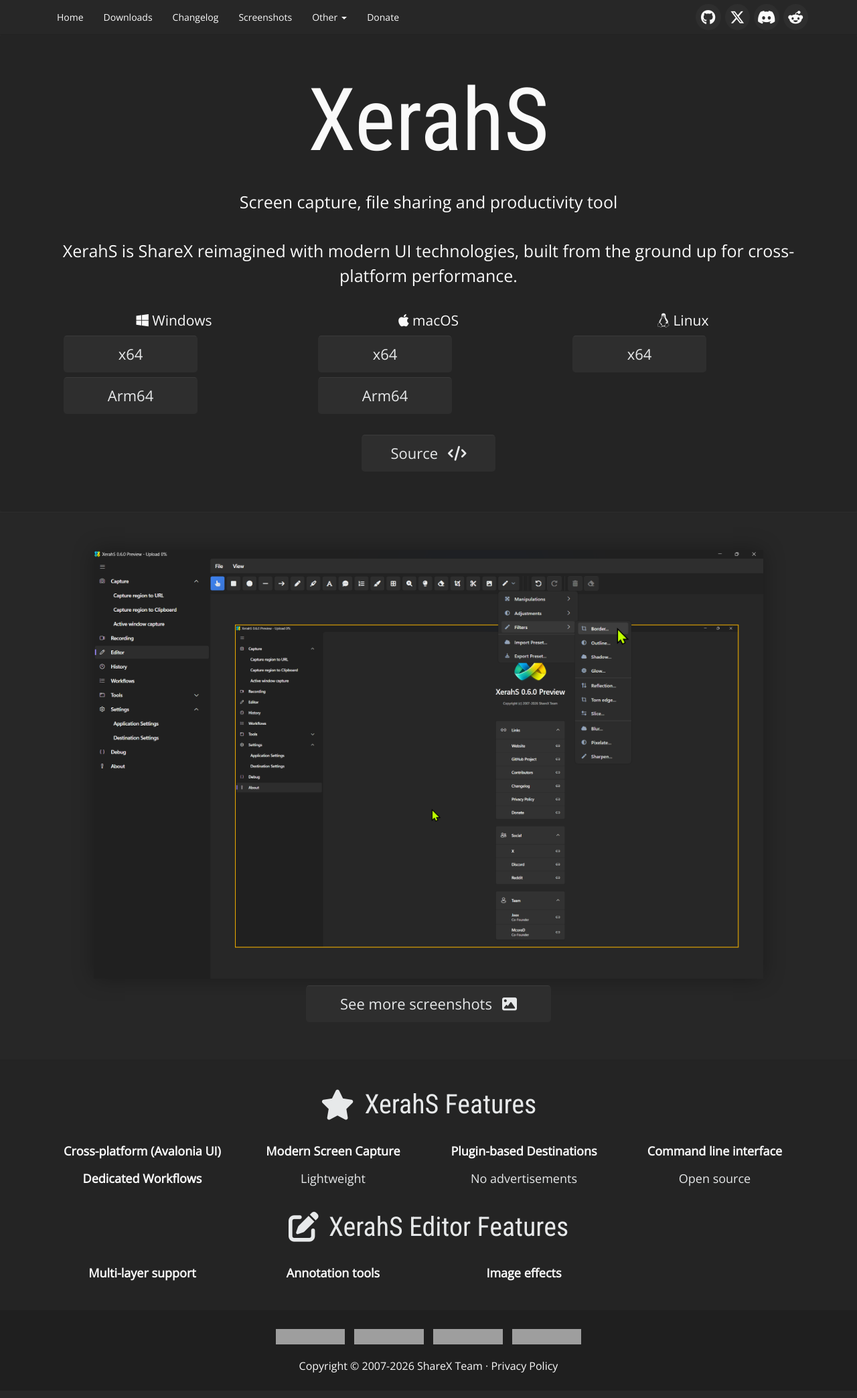
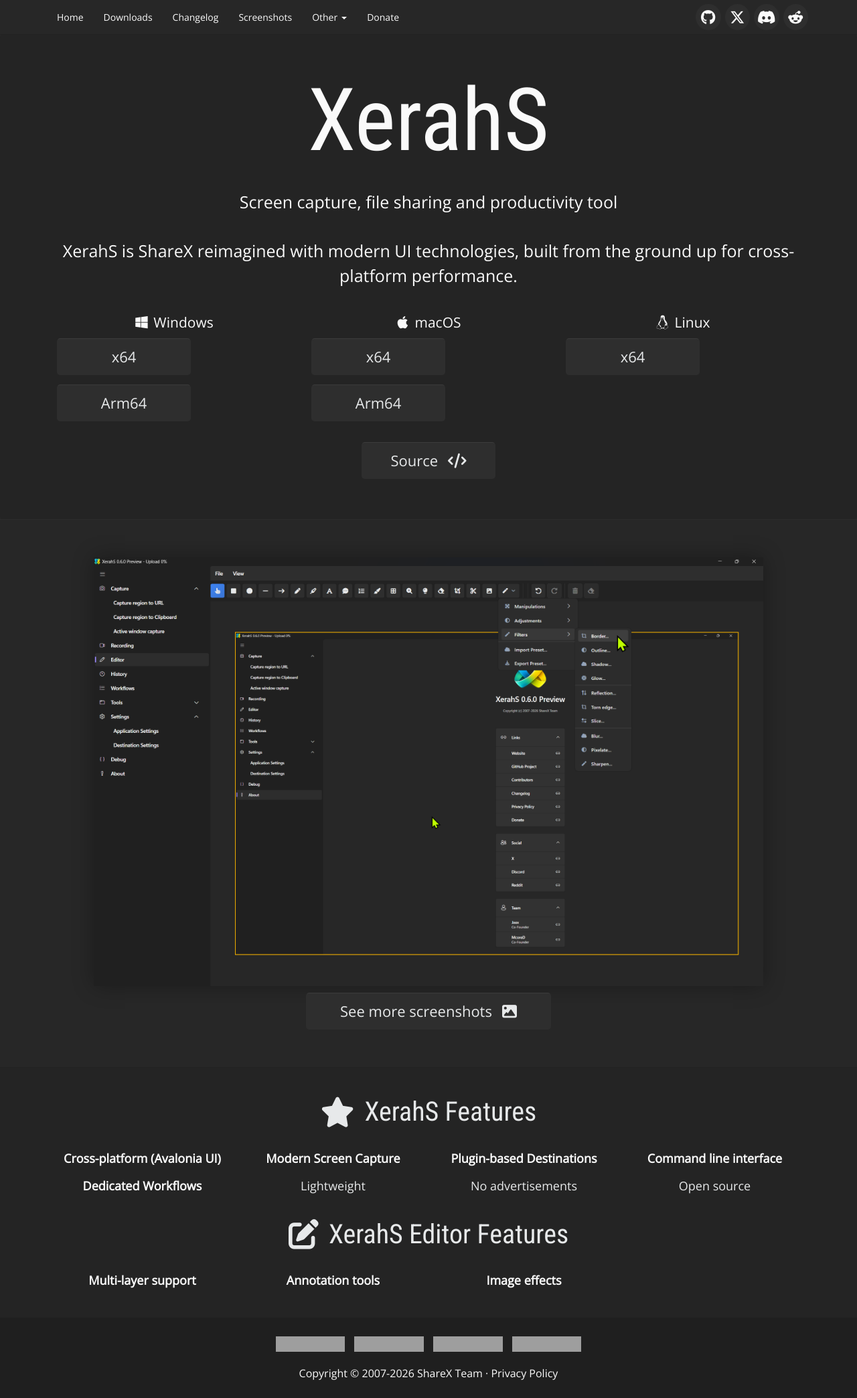
Before and after one commit to ShareX/sharex.github.io, a Jekyll site: the page built from xerahs/index.html, in a window 1280 px wide. Shown: the whole page at 67% size. Built offline with Jekyll 4.4.1, drawn with Linux system fonts in a browser that asks for light colours; comment, search, counter and statistics services are not loaded; grey boxes are pictures that could not be loaded.

Commit message:
Align XerahS download layout

```diff
--- a/css/main.scss
+++ b/css/main.scss
@@ -298,6 +298,41 @@
 
     .btn {
         width: 200px;
+    }
+
+    .xerahs-download-platform {
+        display: flex;
+        flex-direction: column;
+        align-items: center;
+    }
+
+    .xerahs-download-title {
+        display: inline-flex;
+        align-items: center;
+        justify-content: center;
+        gap: 8px;
+        min-height: 32px;
+        line-height: 1.2;
+        margin-bottom: $container-padding-half / 2;
+
+        i {
+            width: 20px;
+            line-height: 1;
+            text-align: center;
+        }
+    }
+
+    .xerahs-download-buttons {
+        width: 100%;
+        display: flex;
+        flex-direction: column;
+        align-items: stretch;
+        gap: $container-padding-half / 2;
+        min-height: 96px;
+
+        .btn {
+            margin: 0px;
+        }
     }
 
     #download-panel {
--- a/xerahs/index.html
+++ b/xerahs/index.html
@@ -9,8 +9,9 @@
         <p>Screen capture, file sharing and productivity tool</p>
         <p class="lead">XerahS is <strong>ShareX reimagined</strong> with modern UI technologies, built from the ground up for cross-platform performance.</p>
             <div class="row mt-4">
-                <div class="col-sm-4 text-center">
-                    <h4><i class="fa-brands fa-windows"></i> Windows</h4>
+                <div class="col-sm-4 text-center xerahs-download-platform">
+                    <h4 class="xerahs-download-title"><i class="fa-brands fa-windows"></i> Windows</h4>
+                    <div class="xerahs-download-buttons">
                         <a class="btn btn-default btn-block xerahs-download-win-x64 mb-2" role="button" href="https://github.com/ShareX/XerahS/releases/latest">
                             x64
                         </a>
@@ -18,8 +19,10 @@
                             Arm64
                         </a>
                     </div>
-                <div class="col-sm-4 text-center">
-                    <h4><i class="fa-brands fa-apple"></i> macOS</h4>
+                </div>
+                <div class="col-sm-4 text-center xerahs-download-platform">
+                    <h4 class="xerahs-download-title"><i class="fa-brands fa-apple"></i> macOS</h4>
+                    <div class="xerahs-download-buttons">
                         <a class="btn btn-default btn-block xerahs-download-mac-x64 mb-2" role="button" href="https://github.com/ShareX/XerahS/releases/latest">
                             x64
                         </a>
@@ -27,11 +30,14 @@
                             Arm64
                         </a>
                     </div>
-                <div class="col-sm-4 text-center">
-                    <h4><i class="fa-brands fa-linux"></i> Linux</h4>
+                </div>
+                <div class="col-sm-4 text-center xerahs-download-platform">
+                    <h4 class="xerahs-download-title"><i class="fa-brands fa-linux"></i> Linux</h4>
+                    <div class="xerahs-download-buttons">
                         <a class="btn btn-default btn-block xerahs-download-linux" role="button" href="https://github.com/ShareX/XerahS/releases/latest">
                             x64
                         </a>
+                    </div>
                 </div>
             </div>
             <div class="mt-4">
```
Lines whose indentation alone changed are shown as unchanged.
